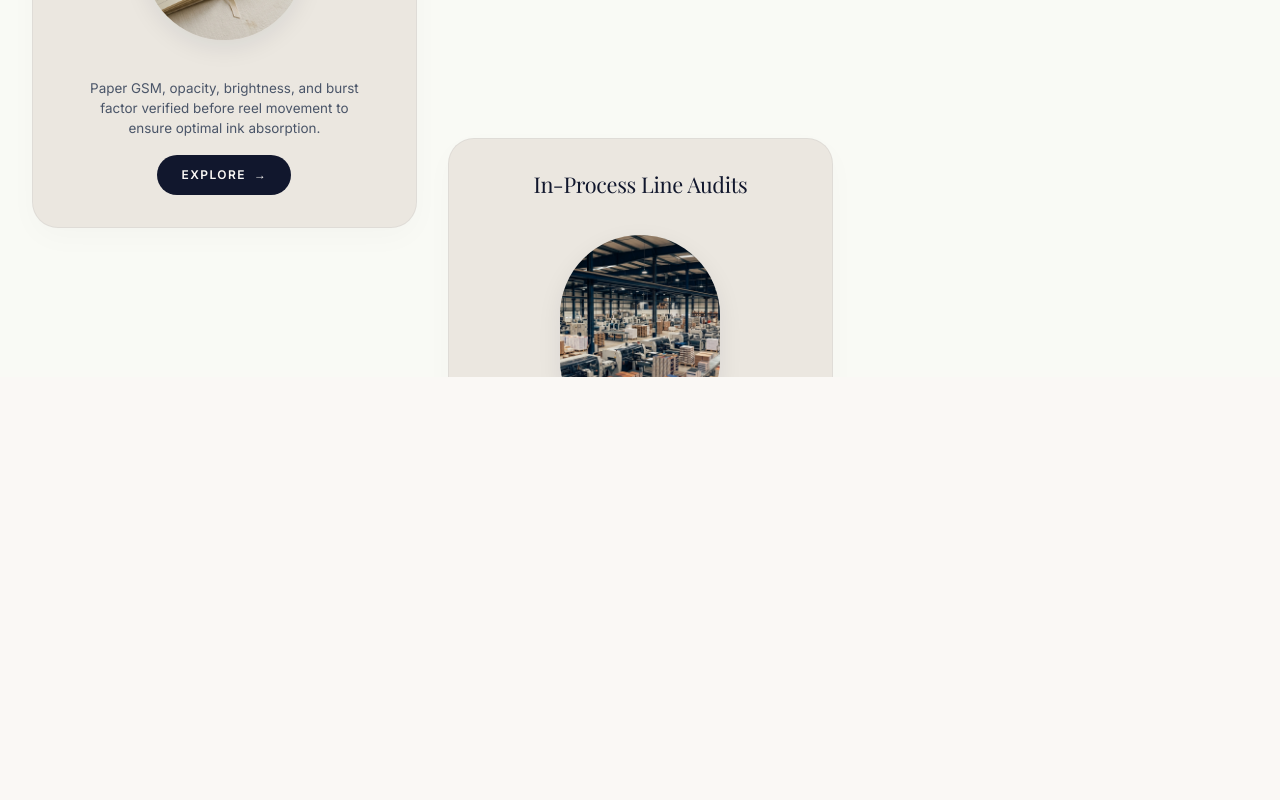
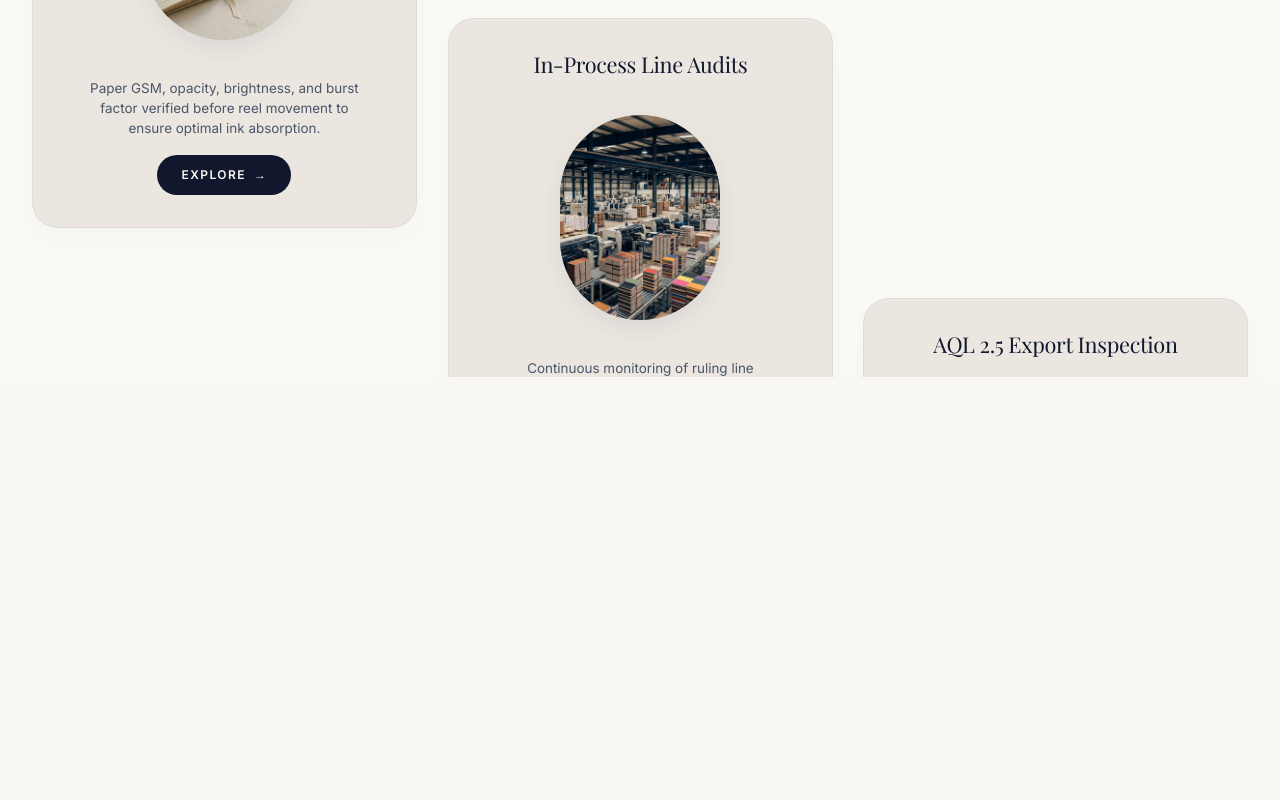
Before and after one commit to SujalSawardekar/twofoldd, a Next.js app: page / in a window 1280 px wide. Shown: the part 7940-8740 px from the top of the page. Built offline with nearby package versions, Linux system fonts and the light colour scheme; a web font is replaced by a local one.

Commit message:
fix(qa): set initial offset translateY(280px) for card 2 so only its top half is visible initially

```diff
--- a/src/components/home/QualityAssurance.js
+++ b/src/components/home/QualityAssurance.js
@@ -92,10 +92,10 @@ export default function QualityAssurance() {
         0
       );
 
-      // Step 3: Card 02 moves UPWARD from deep lower position (400px -> -160px) to level with Card 1
+      // Step 3: Card 02 moves UPWARD (280px -> -160px) so its bottom half reveals & aligns level
       tl.fromTo(
         cards[1],
-        { y: 400 },
+        { y: 280 },
         {
           y: -160,
           ease: 'power1.inOut',
@@ -104,10 +104,10 @@ export default function QualityAssurance() {
         0.1
       );
 
-      // Step 4: Card 03 moves UPWARD from deep lower position (800px -> -160px) to level with Cards 1 & 2
+      // Step 4: Card 03 moves UPWARD (560px -> -160px) from off-screen to level with Cards 1 & 2
       tl.fromTo(
         cards[2],
-        { y: 800 },
+        { y: 560 },
         {
           y: -160,
           ease: 'power1.inOut',
--- a/src/components/home/QualityAssurance.module.css
+++ b/src/components/home/QualityAssurance.module.css
@@ -114,11 +114,11 @@
 }
 
 .cardStagger2 {
-  transform: translateY(400px);
+  transform: translateY(280px);
 }
 
 .cardStagger3 {
-  transform: translateY(800px);
+  transform: translateY(560px);
 }
 
 /* Hover Interaction */
```
